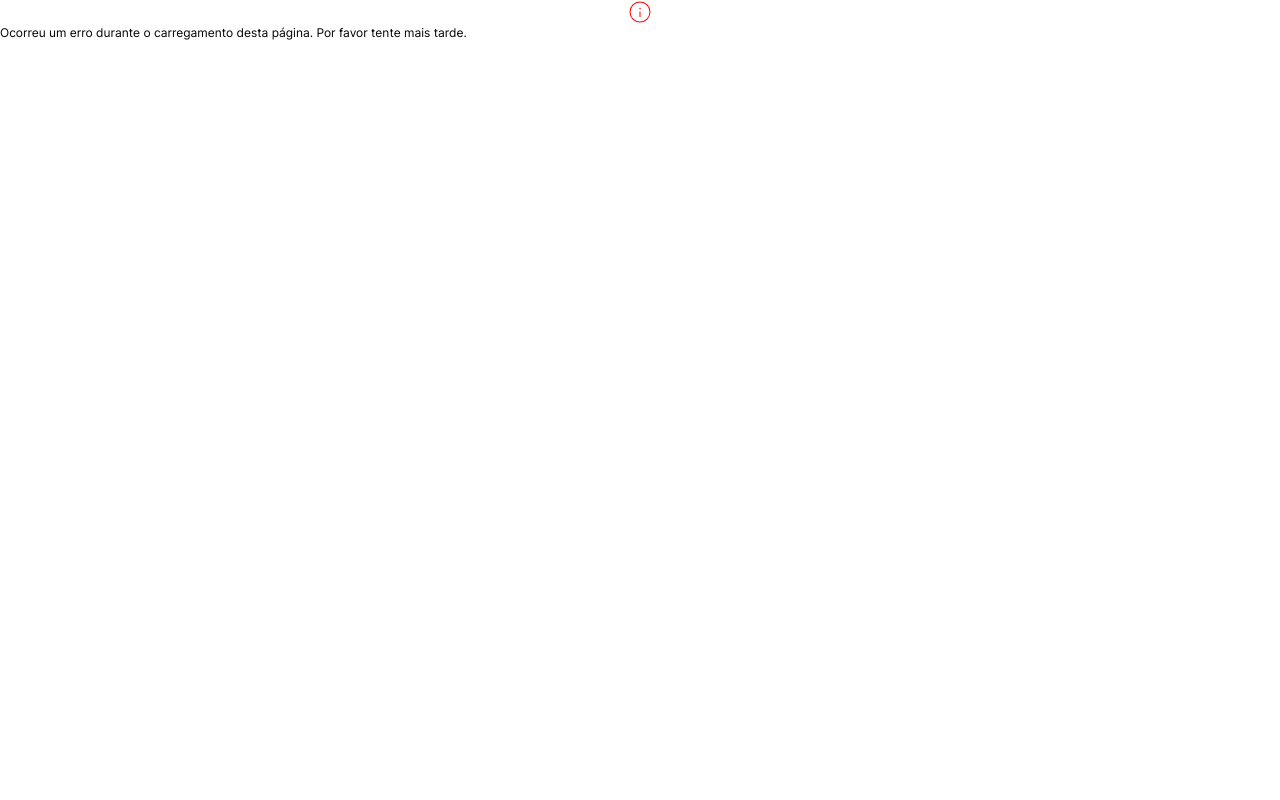
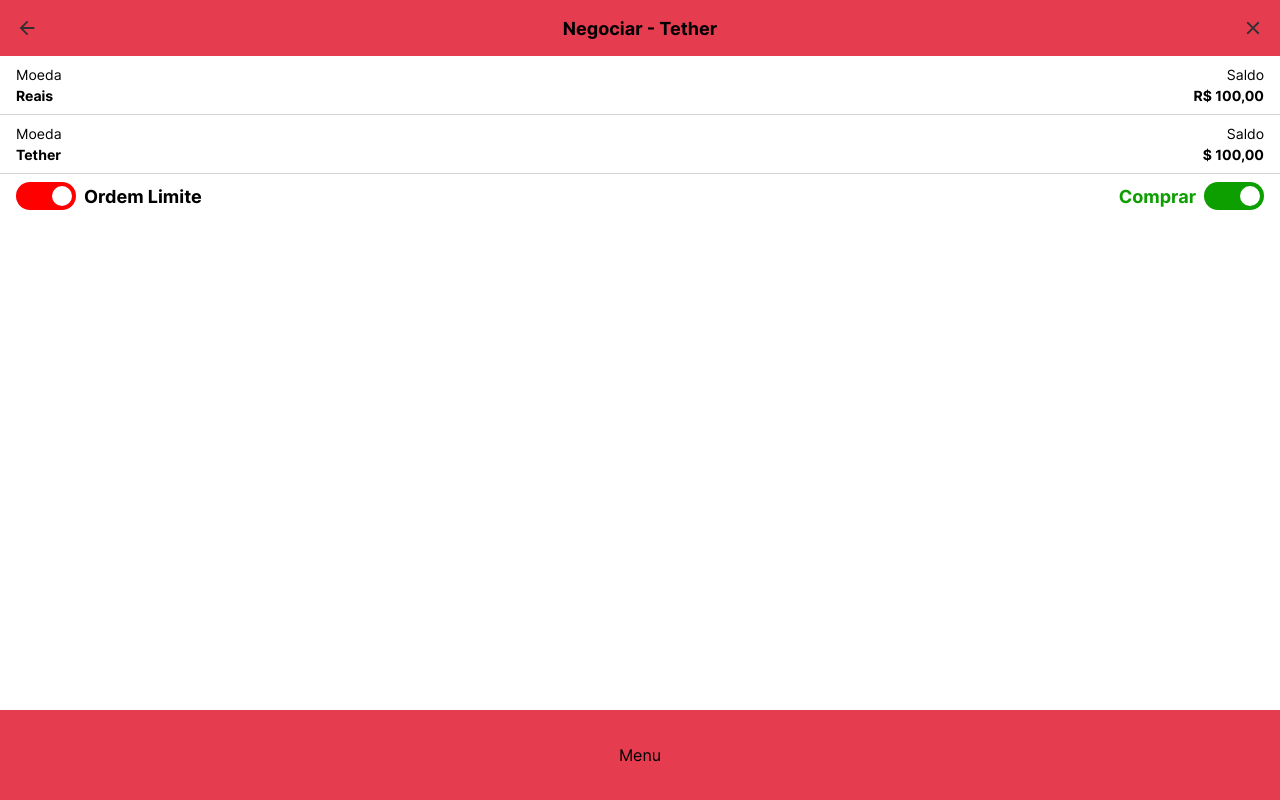
Before and after one commit to fcms14/react-components, a React (Vite) app: page /exchange in a window 1280 px wide. Built offline with nearby package versions, Linux system fonts and the light colour scheme.

Commit message:
feat: exchange page as example applying toggle and variations

```diff
--- /dev/null
+++ b/src/pages/Exchange/balances.tsx
@@ -0,0 +1,34 @@
+import { Row } from "../../components/molecules/Row"
+import { RowProps } from "../../interfaces"
+import { theme } from "../../providers/theme"
+
+const ExchangeBalances = () => {
+    const rowStyle: RowProps = { borderBottom: `1px solid ${theme.colors.main.stroke}` }
+
+    return (
+        <>
+            <Row.Root rowStyle={rowStyle}>
+                <Row.Section>
+                    <Row.Text size="big">Moeda</Row.Text>
+                    <Row.Title size="smaller">Reais</Row.Title>
+                </Row.Section>
+                <Row.Section sectionStyle={{ alignItems: "flex-end" }}>
+                    <Row.Text size="big">Saldo</Row.Text>
+                    <Row.Title size="smaller">R$ 100,00</Row.Title>
+                </Row.Section>
+            </Row.Root>
+            <Row.Root rowStyle={rowStyle}>
+                <Row.Section>
+                    <Row.Text size="big">Moeda</Row.Text>
+                    <Row.Title size="smaller">Tether</Row.Title>
+                </Row.Section>
+                <Row.Section sectionStyle={{ alignItems: "flex-end" }}>
+                    <Row.Text size="big">Saldo</Row.Text>
+                    <Row.Title size="smaller">$ 100,00</Row.Title>
+                </Row.Section>
+            </Row.Root>
+        </>
+    )
+}
+
+export default ExchangeBalances
--- /dev/null
+++ b/src/pages/Exchange/index.tsx
@@ -0,0 +1,32 @@
+import Template from "../../templates/Template"
+import Subtitle from "../../components/atoms/Subtitle"
+import { Header } from "../../components/organisms/Header"
+import ExchangeBalances from "./balances"
+import OrderSelectorType from "./orderSelectorType"
+import { useNavigate } from "react-router-dom"
+
+const Exchange = () => {
+  const navigate = useNavigate()
+
+  return (
+    <Template>
+      <Header.WithTwoIcons
+        text="Negociar - Tether"
+        leftIcon="MdArrowBack"
+        rightIcon="MdClose"
+        iconSize={22}
+        leftClick={() => navigate('/')}
+        rightClick={() => navigate('/')}
+      />
+      <main>
+        <ExchangeBalances />
+        <OrderSelectorType />
+      </main>
+      <footer>
+        <Subtitle size="big">Menu</Subtitle>
+      </footer>
+    </Template>
+  )
+}
+
+export default Exchange
--- /dev/null
+++ b/src/pages/Exchange/orderSelectorType.tsx
@@ -0,0 +1,29 @@
+import { useState } from "react";
+import Toggle from "../../components/atoms/Toggle"
+import { Row } from "../../components/molecules/Row"
+
+const OrderSelectorType = () => {
+    const [isBuyOrder, setBuyOrder] = useState(true);
+    const [isLimitOrder, setLimitOrder] = useState(true);
+
+    return (
+        <Row.Root>
+            <Row.Section>
+                <Toggle
+                    text={isLimitOrder ? "Ordem Limite" : "Ordem a Mercado"}
+                    onToggleChange={(checked: boolean) => setLimitOrder(checked)}
+                    toggleStyle={{ flexDirection: "row-reverse", justifyContent: "flex-end" }}
+                />
+            </Row.Section>
+            <Row.Section sectionStyle={{ alignItems: "flex-end" }}>
+                <Toggle
+                    text={isBuyOrder ? "Comprar" : "Vender"}
+                    onToggleChange={(checked: boolean) => setBuyOrder(checked)}
+                    color={isBuyOrder ? "#0D9E00" : "#FF2F21"}
+                />
+            </Row.Section>
+        </Row.Root>
+    )
+}
+
+export default OrderSelectorType
--- a/src/routes/index.tsx
+++ b/src/routes/index.tsx
@@ -1,6 +1,7 @@
 import { createBrowserRouter } from "react-router-dom";
 import Error from "../pages/Error";
 import Index from "../pages/Index";
+import Exchange from "../pages/Exchange";
 
 export const Routes = createBrowserRouter([
   {
@@ -9,6 +10,11 @@ export const Routes = createBrowserRouter([
     ErrorBoundary: Error
   },
   {
+    path: "/exchange",
+    element: <Exchange />,
+    ErrorBoundary: Error
+  },
+  {
     path: "*",
     element: <Error />,
     ErrorBoundary: Error
```
Also changed, not shown: 1 other file (tests, documents, lock files or other folders).
